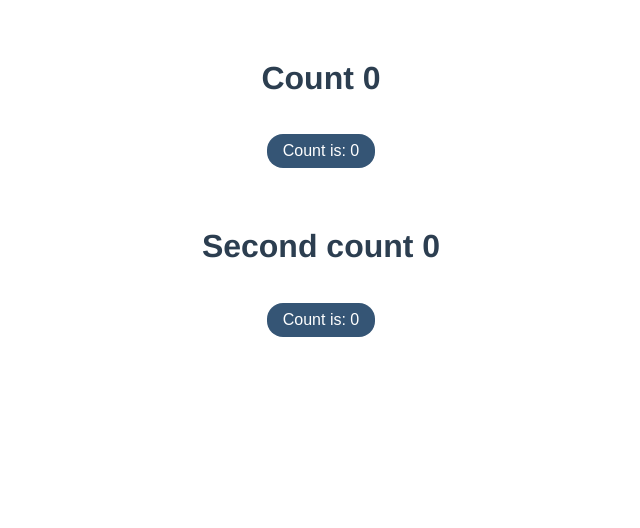
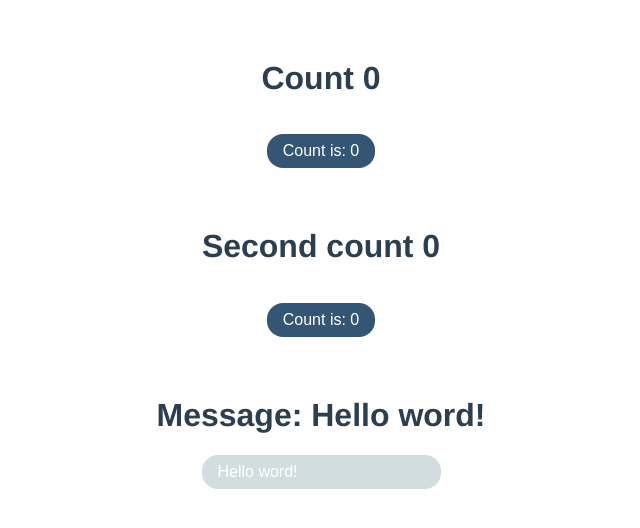
Before and after one commit to alejandraJA/my_first_project, a Vue app: page / in a window 1280 px wide. Shown: the top 528 px of the page, without its empty margins (319-959 px from the left). Built offline with nearby package versions, Linux system fonts and the light colour scheme.

Commit message:
InputMessage

```diff
--- a/src/App.vue
+++ b/src/App.vue
@@ -2,19 +2,22 @@
   <div id="app">
     <ButtonCountVue message="Count"/>
     <ButtonCountWithMethodVue message="Second count"/>
+    <InputMessageVue />
   </div>
 </template>
 
 <script>
 import ButtonCountVue from './components/ButtonCount.vue'
 import ButtonCountWithMethodVue from './components/ButtonCountWithMethod.vue';
+import InputMessageVue from './components/InputMessage.vue';
 
 export default {
   name: 'App',
   components: {
     ButtonCountVue,
     ButtonCountWithMethodVue,
-  }
+    InputMessageVue,
+}
 }
 </script>
 
--- a/src/components/ButtonCount.vue
+++ b/src/components/ButtonCount.vue
@@ -33,4 +33,8 @@ export default {
   font-size: 16px;
   border-radius: 16px;
 }
+
+.button:hover {
+  background-color: #6e89a4;
+}
 </style>
--- a/src/components/ButtonCountWithMethod.vue
+++ b/src/components/ButtonCountWithMethod.vue
@@ -45,4 +45,7 @@ export default {
     font-size: 16px;
     border-radius: 16px;
 }
+.button:hover {
+  background-color: #6e89a4;
+}
 </style>
--- /dev/null
+++ b/src/components/InputMessage.vue
@@ -0,0 +1,30 @@
+<template>
+    <div id="app">
+        <h1>Message: {{ message }}</h1>
+        <input class="input" type="text" v-model="message">
+    </div>
+</template>
+
+<script>
+export default {
+    el: '#app',
+    data: function () {
+        return {
+            message: "Hello word!"
+        };
+    }
+}
+</script>
+
+<style>
+.input {
+  background-color: #3a6c753b;
+  border: none;
+  color: white;
+  padding: 8px 16px;
+  text-decoration: none;
+  display: inline-block;
+  font-size: 16px;
+  border-radius: 16px;
+}
+</style>
```
